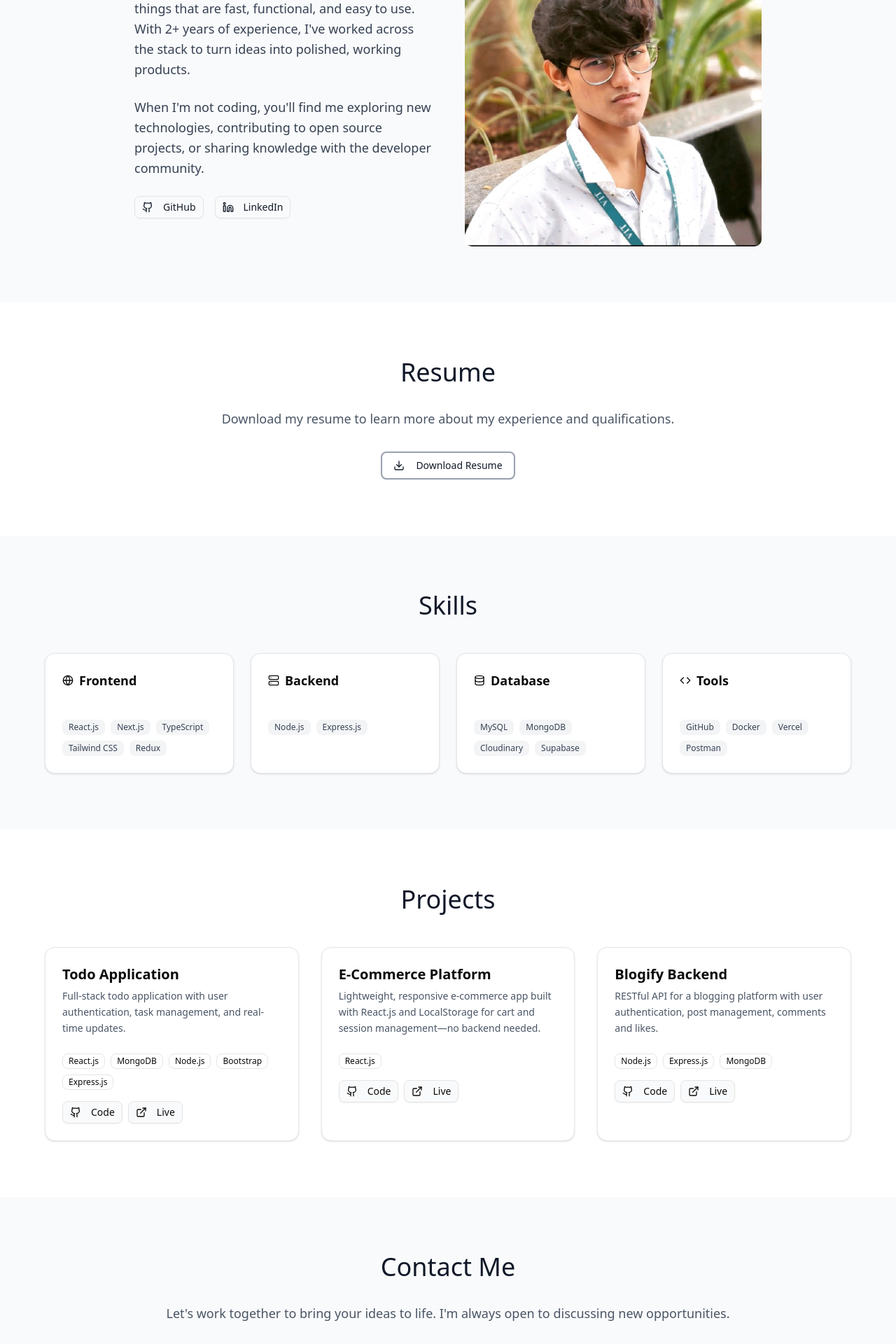
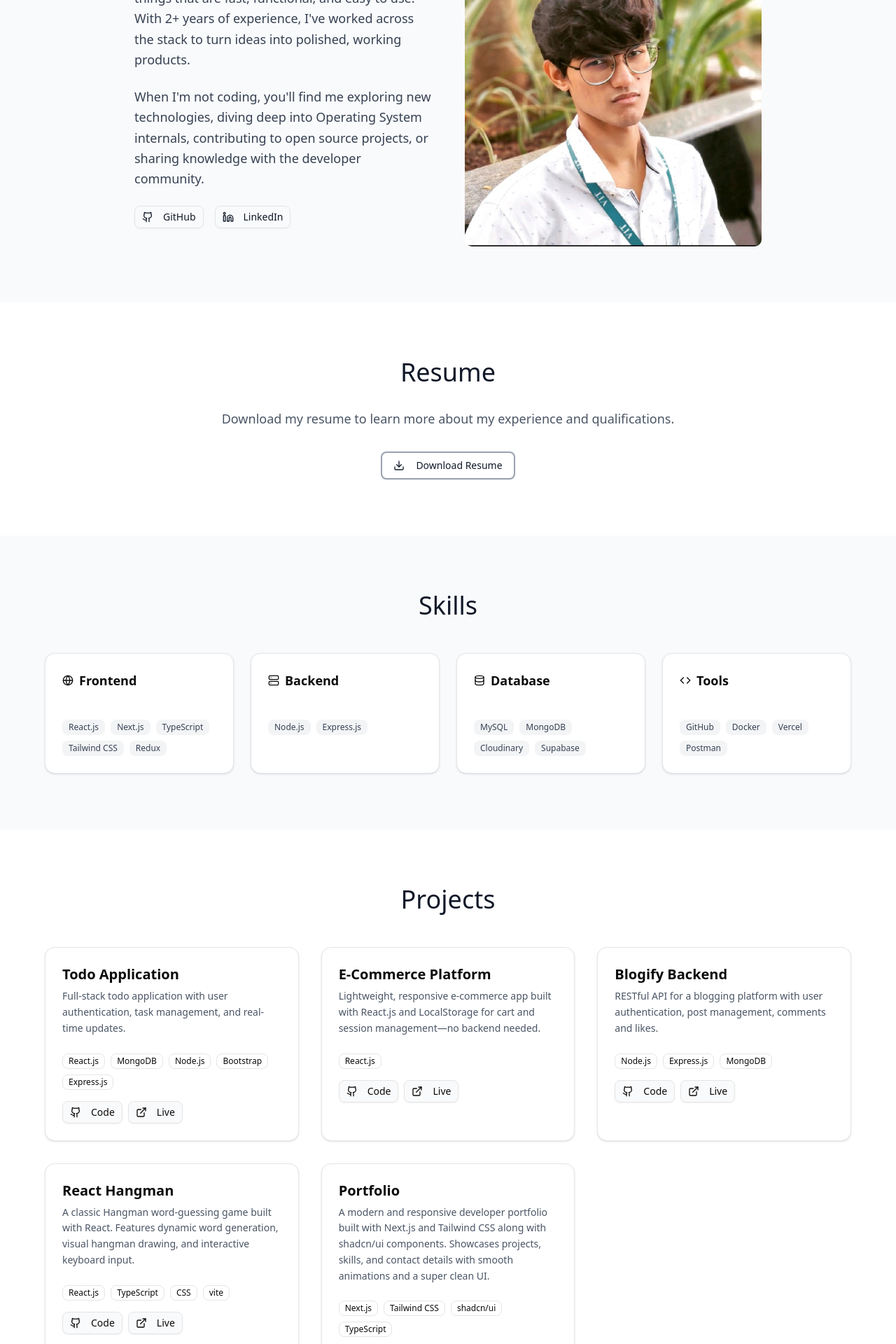
Before and after one commit to jhapriyansh/portfolio, a Next.js app: page / in a window 1280 px wide. Shown: the part 1040-2960 px from the top of the page at 70% size. Built offline with nearby package versions, Linux system fonts and the light colour scheme.

Commit message:
final touch ups

```diff
--- a/src/components/AboutSection.tsx
+++ b/src/components/AboutSection.tsx
@@ -20,9 +20,11 @@ export default function AboutSection() {
               </p>
               <p className="text-lg text-gray-700 leading-relaxed mb-6">
                 When I'm not coding, you'll find me exploring new technologies,
-                contributing to open source projects, or sharing knowledge with
-                the developer community.
+                diving deep into Operating System internals, contributing to
+                open source projects, or sharing knowledge with the developer
+                community.
               </p>
+
               <div className="flex gap-4">
                 <a href="https://github.com/jhapriyansh" target="_blank">
                   <Button
--- a/src/components/ProjectsSection.tsx
+++ b/src/components/ProjectsSection.tsx
@@ -33,7 +33,23 @@ const projects = [
       "RESTful API for a blogging platform with user authentication, post management, comments and likes.",
     tech: ["Node.js", "Express.js", "MongoDB"],
     github: "https://github.com/jhapriyansh/blogify",
-    live: "#",
+    live: "no deployment yet",
+  },
+  {
+    title: "React Hangman",
+    description:
+      "A classic Hangman word-guessing game built with React. Features dynamic word generation, visual hangman drawing, and interactive keyboard input.",
+    tech: ["React.js", "TypeScript", "CSS", "vite"],
+    github: "https://github.com/jhapriyansh/react-hangman",
+    live: "https://react-hangman-delta.vercel.app/",
+  },
+  {
+    title: "Portfolio",
+    description:
+      "A modern and responsive developer portfolio built with Next.js and Tailwind CSS along with shadcn/ui components. Showcases projects, skills, and contact details with smooth animations and a super clean UI.",
+    tech: ["Next.js", "Tailwind CSS", "shadcn/ui", "TypeScript"],
+    github: "https://github.com/jhapriyansh/portfolio",
+    live: "https://priyanshujha-portfolio.vercel.app/",
   },
 ];
 
--- a/src/components/ResumeSection.tsx
+++ b/src/components/ResumeSection.tsx
@@ -11,7 +11,11 @@ export default function ResumeSection() {
           Download my resume to learn more about my experience and
           qualifications.
         </p>
-        <a href="/resume.pdf" download>
+        <a
+          href="https://drive.google.com/file/d/1rQyCuCVt5KC78Ozi2hoTI1vLVq6lCJ6G/view?usp=sharing"
+          target="_blank"
+          rel="noopener noreferrer"
+        >
           <Button
             size="lg"
             variant="outline"
```
Also changed, not shown: 1 other file (tests, documents, lock files or other folders).
